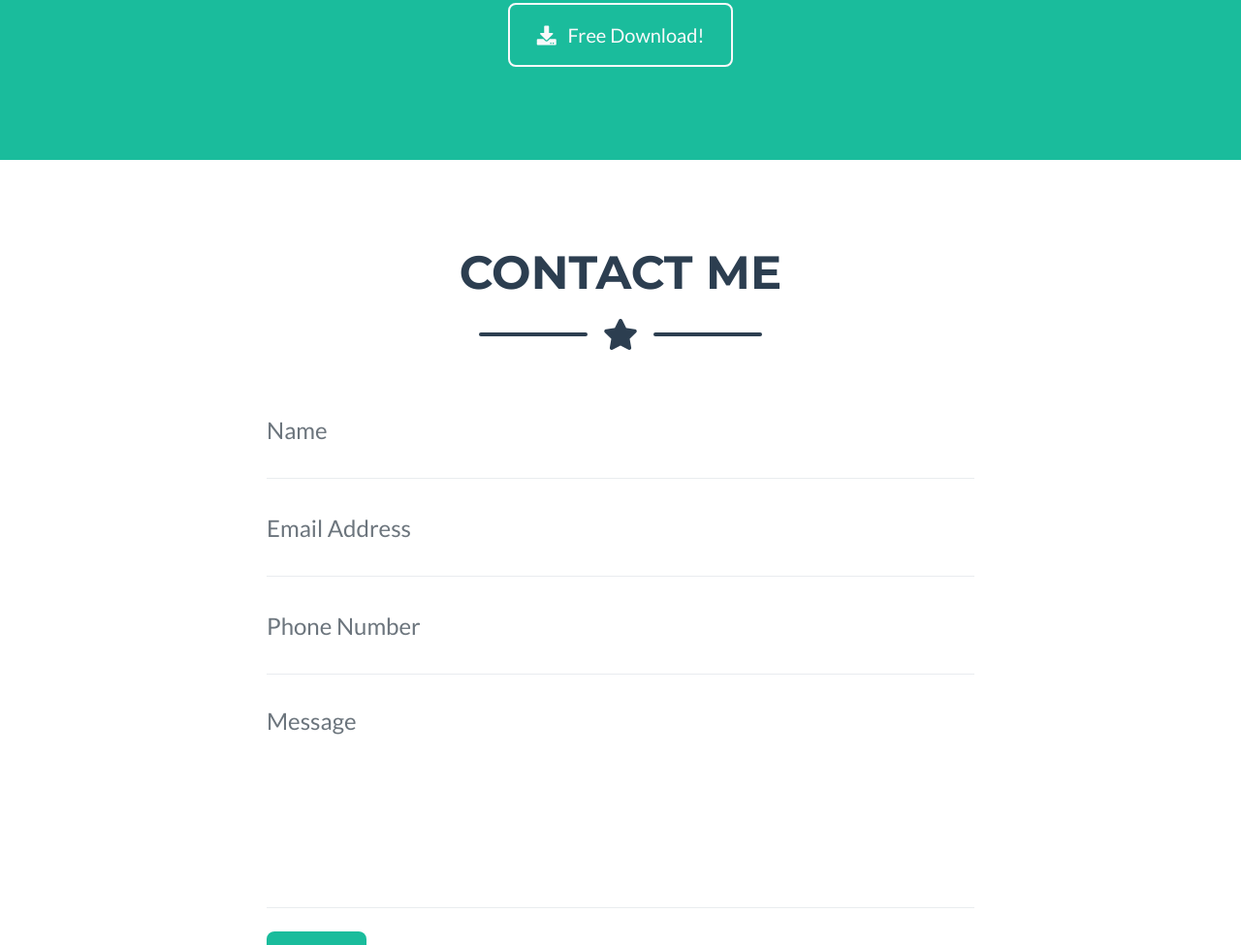
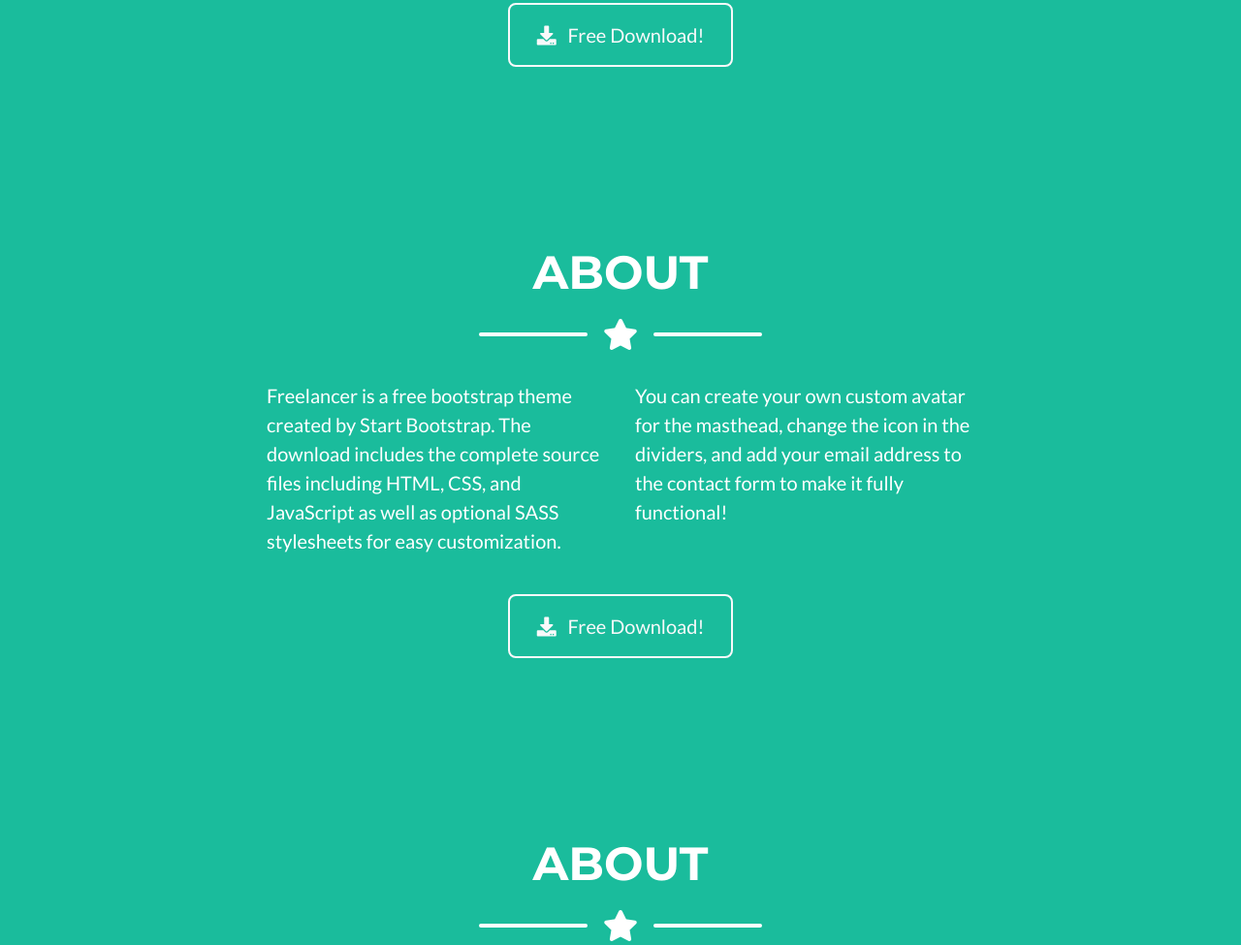
Before and after one commit to habitatapp/site, a website with bundled scripts: page index.html in a window 1280 px wide. Shown: the part 2087-3062 px from the top of the page at 97% size. Built offline with nearby package versions, Linux system fonts and the light colour scheme.

Commit message:
added 3 additional about divs

```diff
--- a/index.html
+++ b/index.html
@@ -164,6 +164,80 @@
 
       </div>
       <!-- /.row -->
+
+    </div>
+  </section>
+
+  <!-- About Section -->
+  <section class="page-section bg-primary text-white mb-0" id="about">
+    <div class="container">
+
+      <!-- About Section Heading -->
+      <h2 class="page-section-heading text-center text-uppercase text-white">About</h2>
+
+      <!-- Icon Divider -->
+      <div class="divider-custom divider-light">
+        <div class="divider-custom-line"></div>
+        <div class="divider-custom-icon">
+          <i class="fas fa-star"></i>
+        </div>
+        <div class="divider-custom-line"></div>
+      </div>
+
+      <!-- About Section Content -->
+      <div class="row">
+        <div class="col-lg-4 ml-auto">
+          <p class="lead">Freelancer is a free bootstrap theme created by Start Bootstrap. The download includes the complete source files including HTML, CSS, and JavaScript as well as optional SASS stylesheets for easy customization.</p>
+        </div>
+        <div class="col-lg-4 mr-auto">
+          <p class="lead">You can create your own custom avatar for the masthead, change the icon in the dividers, and add your email address to the contact form to make it fully functional!</p>
+        </div>
+      </div>
+
+      <!-- About Section Button -->
+      <div class="text-center mt-4">
+        <a class="btn btn-xl btn-outline-light" href="https://startbootstrap.com/themes/freelancer/">
+          <i class="fas fa-download mr-2"></i>
+          Free Download!
+        </a>
+      </div>
+
+    </div>
+  </section>
+
+  <!-- About Section -->
+  <section class="page-section bg-primary text-white mb-0" id="about">
+    <div class="container">
+
+      <!-- About Section Heading -->
+      <h2 class="page-section-heading text-center text-uppercase text-white">About</h2>
+
+      <!-- Icon Divider -->
+      <div class="divider-custom divider-light">
+        <div class="divider-custom-line"></div>
+        <div class="divider-custom-icon">
+          <i class="fas fa-star"></i>
+        </div>
+        <div class="divider-custom-line"></div>
+      </div>
+
+      <!-- About Section Content -->
+      <div class="row">
+        <div class="col-lg-4 ml-auto">
+          <p class="lead">Freelancer is a free bootstrap theme created by Start Bootstrap. The download includes the complete source files including HTML, CSS, and JavaScript as well as optional SASS stylesheets for easy customization.</p>
+        </div>
+        <div class="col-lg-4 mr-auto">
+          <p class="lead">You can create your own custom avatar for the masthead, change the icon in the dividers, and add your email address to the contact form to make it fully functional!</p>
+        </div>
+      </div>
+
+      <!-- About Section Button -->
+      <div class="text-center mt-4">
+        <a class="btn btn-xl btn-outline-light" href="https://startbootstrap.com/themes/freelancer/">
+          <i class="fas fa-download mr-2"></i>
+          Free Download!
+        </a>
+      </div>
 
     </div>
   </section>
```
